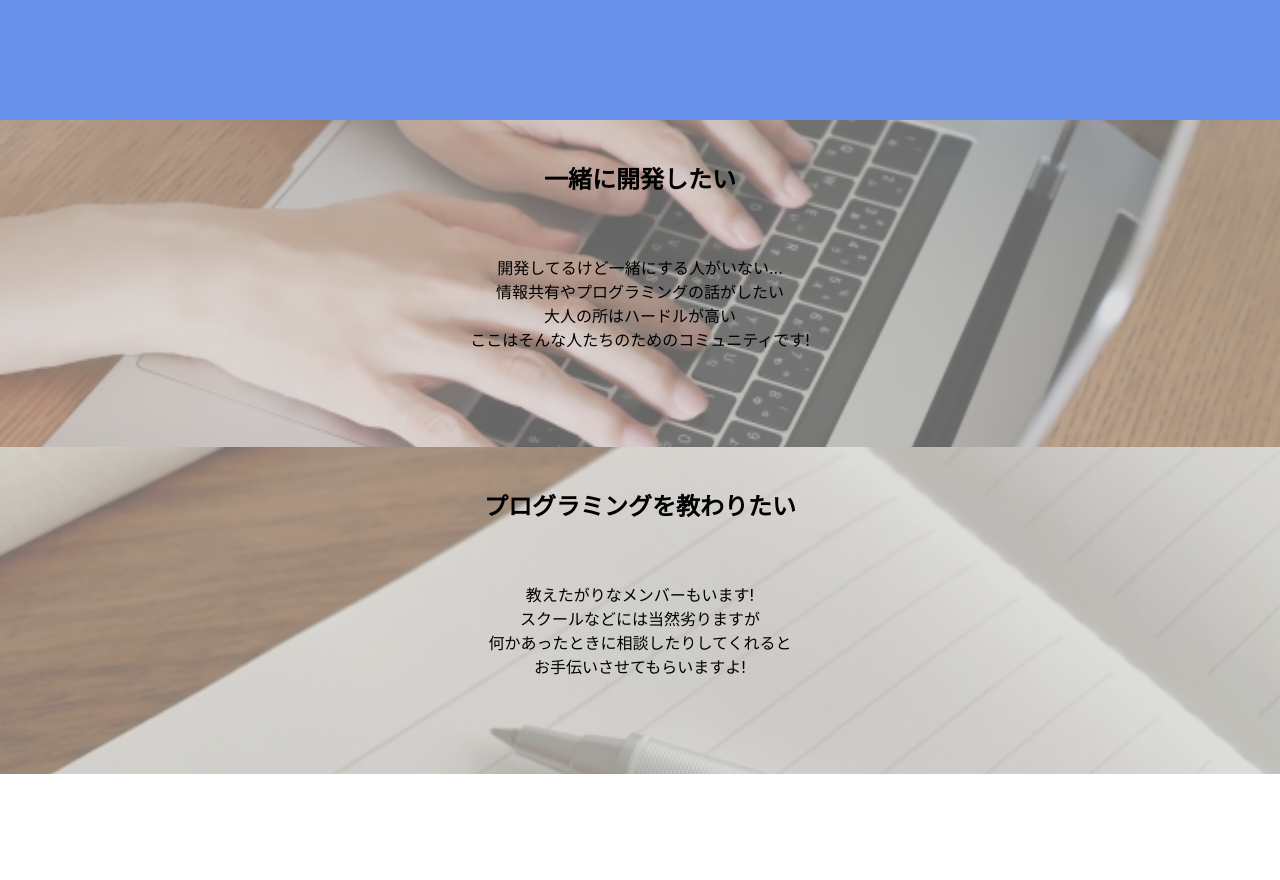
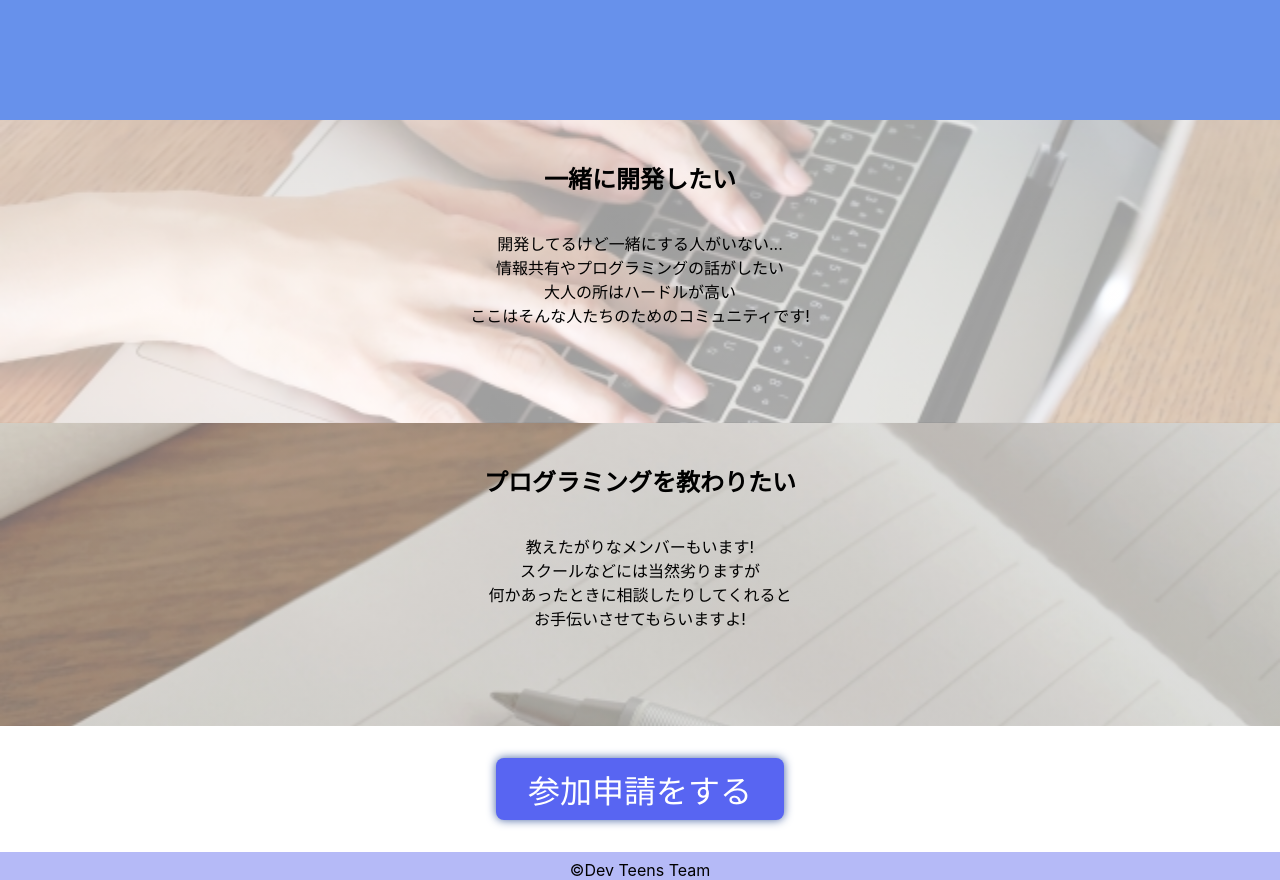
Before and after one commit to GOTOUMA-KAKERU/Dev-teens-web, a plain HTML site: page index.html in a window 1280 px wide. Shown: the part 680-1560 px from the top of the page. Before the commit the page ends 1454 px from the top, so only its background shows below. Drawn offline with Linux system fonts and the light colour scheme.

Commit message:
今日はここまで!

```diff
--- a/index.html
+++ b/index.html
@@ -39,10 +39,14 @@
                 <br>お手伝いさせてもらいますよ!
             </p>
         </div>
-
+        <div class="join"><a href="https://forms.gle/FG3UxnDPCegJL9yL6">参加申請をする</a></div>
         <!--
         discordメンバーリスト
         <iframe src="https://discord.com/widget?id=1293176279209873450&theme=light" width="80%" height="500" allowtransparency="true" frameborder="0" sandbox="allow-popups allow-popups-to-escape-sandbox allow-same-origin allow-scripts"></iframe>-->
+
+        <footer>
+            <p>©Dev Teens Team</p>
+        </footer>
 
         <style>
             html,body{
@@ -102,30 +106,36 @@
                 }
 
             .about{
-                padding: 0 0 10vh 0;
+                padding: 5vh 0 10vh 0;
                 background-size: cover;
                     background-position: center;
                     position: relative;
             }
                 .about h2{
                     margin-top: 0;
-                    padding: 5vh;
                     text-align: center;
                     color: rgb(0, 0, 0);
                 }
                 .about p{
                     text-align: center;
-
+                    width:fit-content;
+                    padding: 1em;
+                    margin: 0 auto;
                 }
             .first{
-                background-color: aliceblue;
-                background-image: linear-gradient(#bebebe85,#bebebe85),url(./first.jpg);
+                background-image: linear-gradient(90deg,#ffffff9c,#ffffff9c),url(./first.jpg);
             }
             .second{
                 background-color: #b5baf7;
                 background-image: linear-gradient(#bebebe85,#bebebe85),url(./second.jpg);
             }
 
+            footer p{
+                text-align: center;
+                background-color: #b5baf7;
+                padding-top: 0.5em;
+                margin: 0;
+            }
 
             @media screen and (min-width: 850px){
                 .top{
```
